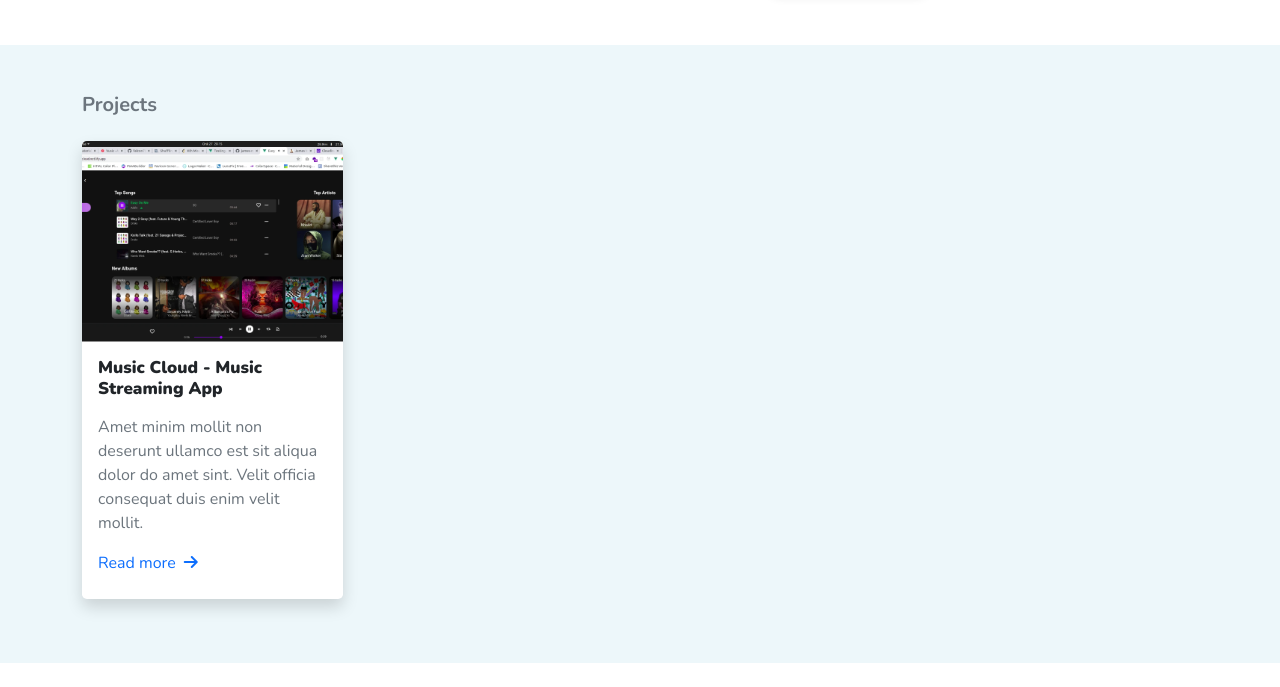
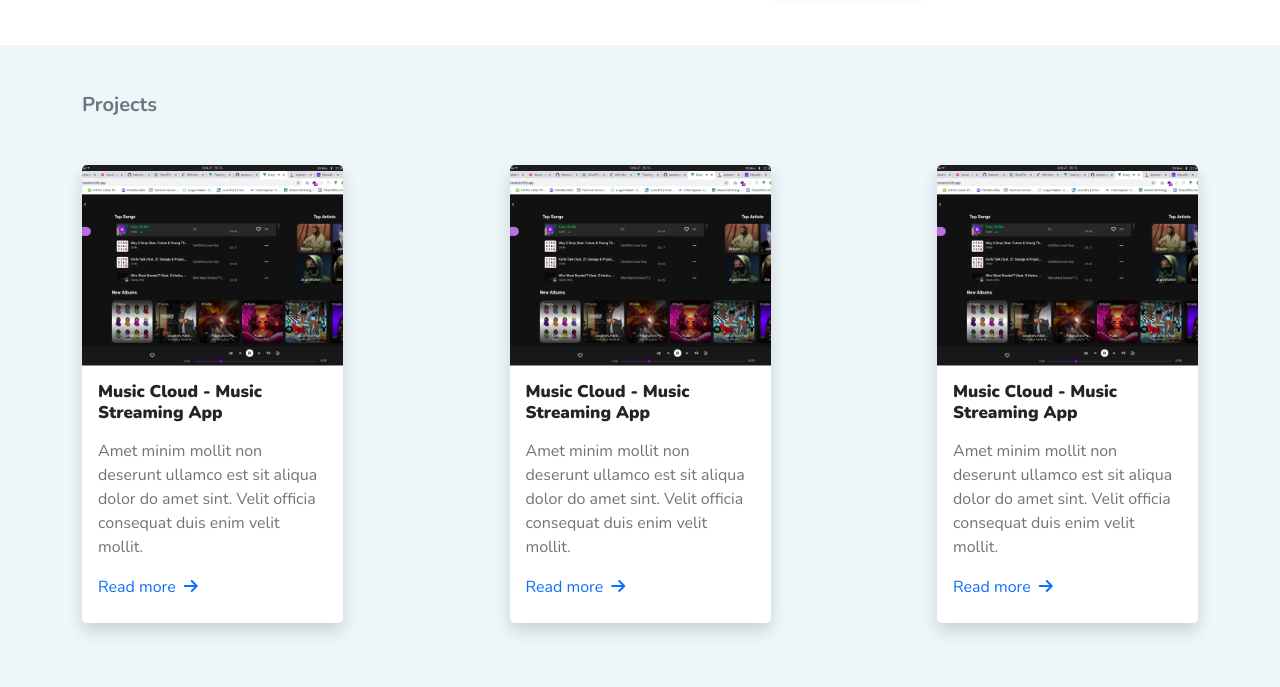
Before and after one commit to james-muriithi/portfolio, a plain HTML site: page index.html in a window 1280 px wide. Shown: the part 1863-2550 px from the top of the page. Before the commit the page ends 2526 px from the top, so only its background shows below. Drawn offline with nearby package versions, Linux system fonts and the light colour scheme.

Commit message:
modified projects flex

```diff
--- a/index.html
+++ b/index.html
@@ -211,11 +211,11 @@
 
         <section id="projects" class="py-5">
             <div class="container">
-                <div class="section-title mb-4">
+                <div class="section-title mb-5">
                     <h5 class="fw-bold text-muted">Projects</h5>
                 </div>
-                <div class="row">
-                    <div class="col-md-3 mb-3">
+                <div class="row justify-content-lg-between">
+                    <div class="col-md-4 col-lg-3 mb-3">
                         <div class="project-card bg-white shadow text-start rounded-3 pb-4">
                             <img src="./images/project1.png" alt="" class="service-img img-fluid w-100 rounded-top-3">
                             <h5 class="px-4 px-md-3 project-title pt-3 pb-2">Music Cloud - Music Streaming App</h5>
@@ -231,6 +231,41 @@
                             </div>
                         </div>
                     </div>
+
+                    <div class="col-md-4 col-lg-3 mb-3">
+                        <div class="project-card bg-white shadow text-start rounded-3 pb-4">
+                            <img src="./images/project1.png" alt="" class="service-img img-fluid w-100 rounded-top-3">
+                            <h5 class="px-4 px-md-3 project-title pt-3 pb-2">Music Cloud - Music Streaming App</h5>
+                            <p class="px-4 px-md-3 text-muted fs-6">
+                                Amet minim mollit non deserunt ullamco est sit aliqua dolor do amet sint. Velit officia
+                                consequat duis enim velit mollit.
+                            </p>
+                            <div class="text-start px-4 px-md-3">
+                                <a href="#" target="_blank" rel="noreferrer noopener"
+                                    class="read-more mt-3 text-start fs-6 text-decoration-none">
+                                    Read more <i class="fa fa-arrow-right ps-1"></i>
+                                </a>
+                            </div>
+                        </div>
+                    </div>
+
+                    <div class="col-md-4 col-lg-3 mb-3">
+                        <div class="project-card bg-white shadow text-start rounded-3 pb-4">
+                            <img src="./images/project1.png" alt="" class="service-img img-fluid w-100 rounded-top-3">
+                            <h5 class="px-4 px-md-3 project-title pt-3 pb-2">Music Cloud - Music Streaming App</h5>
+                            <p class="px-4 px-md-3 text-muted fs-6">
+                                Amet minim mollit non deserunt ullamco est sit aliqua dolor do amet sint. Velit officia
+                                consequat duis enim velit mollit.
+                            </p>
+                            <div class="text-start px-4 px-md-3">
+                                <a href="#" target="_blank" rel="noreferrer noopener"
+                                    class="read-more mt-3 text-start fs-6 text-decoration-none">
+                                    Read more <i class="fa fa-arrow-right ps-1"></i>
+                                </a>
+                            </div>
+                        </div>
+                    </div>
+
                 </div>
             </div>
         </section>
```
